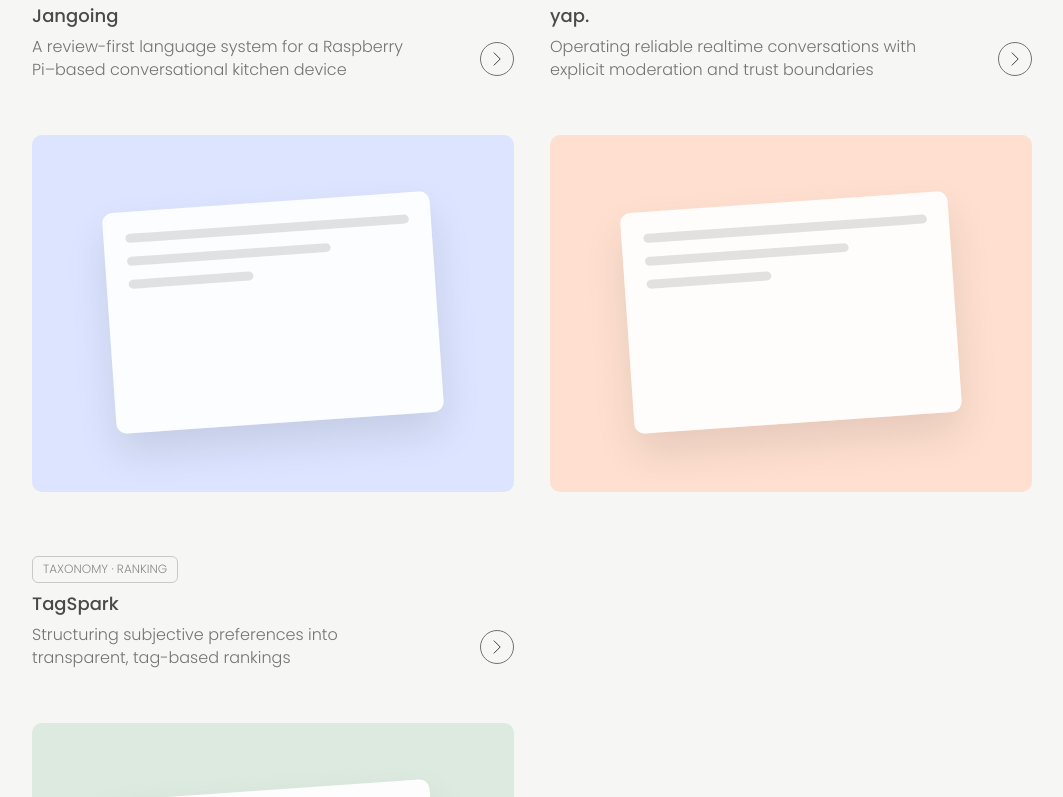
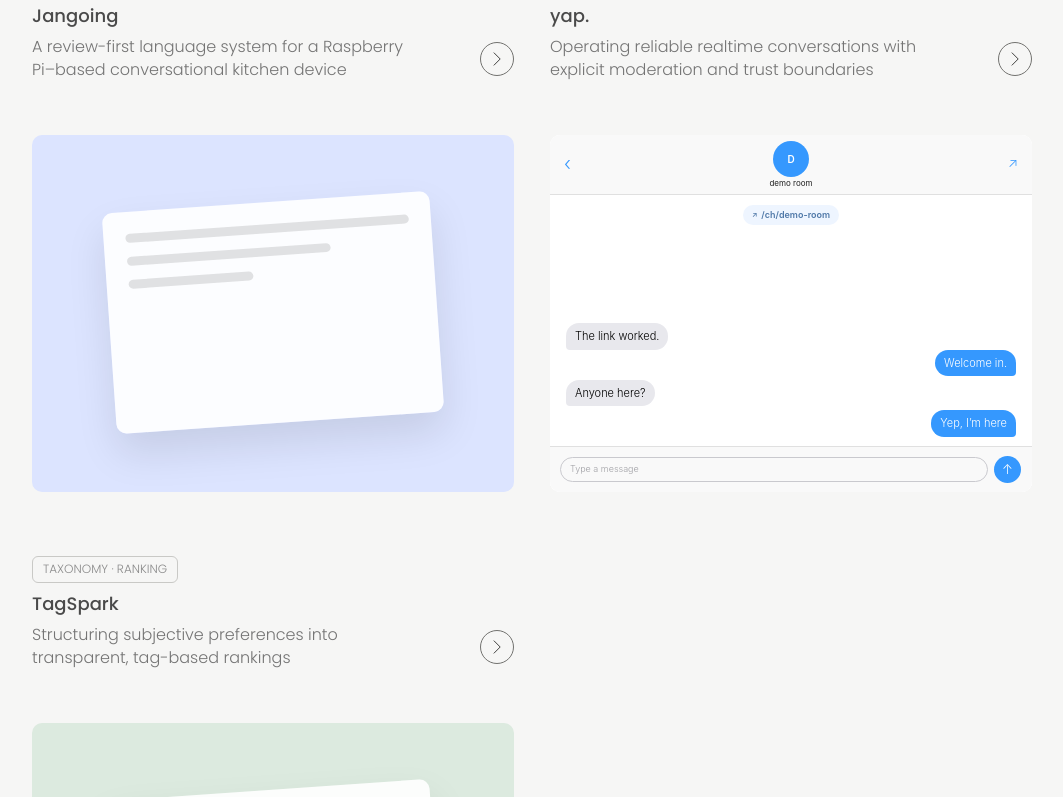
Before and after one commit to jiji123526/portfolio, a Next.js app: page / in a window 1280 px wide. Shown: the part 840-1637 px from the top of the page, without its empty margins (108-1171 px from the left). Built offline with nearby package versions, Linux system fonts and the light colour scheme.

Commit message:
Add Yap homepage teaser and visual theme

```diff
--- a/app/globals.css
+++ b/app/globals.css
@@ -63,6 +63,47 @@ a { color:inherit; text-decoration:none; }
 .art-window { width:68%; height:62%; background:rgba(255,255,255,.92); border-radius:10px; padding:22px; transform:rotate(-4deg); box-shadow:0 20px 40px rgba(0,0,0,.1); }
 .art-window span { display:block; height:9px; background:rgba(30,30,30,.12); border-radius:10px; margin-bottom:14px; }
 .art-window span:nth-child(2){width:72%}.art-window span:nth-child(3){width:44%}
+.yap-thumbnail-art { background:#fff!important; }
+.yap-thumbnail-phone { width:100%; height:100%; display:flex; flex-direction:column; overflow:hidden; background:#fff; color:#000; font-family:-apple-system,BlinkMacSystemFont,"SF Pro Text","Segoe UI",Roboto,Helvetica,Arial,sans-serif; }
+.yap-thumbnail-header { min-height:clamp(44px,5vw,60px); display:grid; grid-template-columns:32px 1fr 32px; align-items:center; padding:6px 14px; border-bottom:.5px solid rgba(0,0,0,.1); background:rgba(249,249,249,.9); color:#3598fe; font-size:19px; }
+.yap-thumbnail-header>span:last-child { justify-self:end; font-size:13px; }
+.yap-thumbnail-header>div { min-width:0; display:flex; flex-direction:column; align-items:center; gap:2px; }
+.yap-thumbnail-header i { width:clamp(26px,3vw,36px); height:clamp(26px,3vw,36px); display:grid; place-items:center; border-radius:50%; background:#3598fe; color:#fff; font-size:10px; line-height:1; font-style:normal; font-weight:600; }
+.yap-thumbnail-header strong { max-width:160px; overflow:hidden; color:#222; font-size:8px; line-height:1; font-weight:400; text-overflow:ellipsis; white-space:nowrap; }
+.yap-thumbnail-room { position:relative; flex:1; min-height:0; display:flex; flex-direction:column; padding:10px 16px 9px; overflow:hidden; }
+.yap-thumbnail-link { align-self:center; display:inline-flex; align-items:center; gap:4px; padding:5px 9px; border-radius:999px; background:#eef5ff; color:#4f78a8; font-size:9px; line-height:1.2; font-weight:600; }
+.yap-thumbnail-link i { font-style:normal; font-size:7px; }
+.yap-thumbnail-messages { flex:1; min-height:0; display:flex; flex-direction:column; justify-content:flex-end; align-items:flex-start; padding-top:6px; }
+.yap-thumbnail-messages>*+* { margin-top:4px; }
+.yap-thumbnail-bubble { max-width:74%; margin:0; padding:6px 9px; font-size:clamp(9px,1vw,11px); line-height:1.3; overflow-wrap:anywhere; }
+.yap-thumbnail-bubble.is-received { border-radius:13px 13px 13px 4px; background:#e8e8ed; color:#000; }
+.yap-thumbnail-bubble.is-sent { align-self:flex-end; border-radius:13px 13px 4px 13px; background:#3598fe; color:#fff; }
+.yap-thumbnail-reply { position:relative; width:100%; display:flex; justify-content:flex-end; }
+.yap-thumbnail-reply .yap-thumbnail-bubble { align-self:auto; }
+.yap-thumbnail-bubble.is-arrival-one { max-height:0; margin-top:0; padding-block:0; overflow:hidden; opacity:0; transform:translateY(5px); animation:yap-thumbnail-message-one 7s ease-in-out infinite; }
+.yap-thumbnail-reply.is-arrival-two { max-height:0; margin-top:0; opacity:0; transform:translateY(5px); animation:yap-thumbnail-message-two 7s ease-in-out infinite; }
+.yap-thumbnail-reaction { position:absolute; right:4px; bottom:-7px; min-width:18px; height:14px; display:grid; place-items:center; border:1px solid #e1e1e4; border-radius:999px; background:#fff; color:#d94a55; font-size:8px; line-height:1; opacity:0; transform:scale(.7); box-shadow:0 2px 5px rgba(0,0,0,.08); animation:yap-thumbnail-reaction 7s ease-in-out infinite; }
+.yap-thumbnail-private { position:absolute; left:50%; bottom:8px; display:inline-flex; align-items:center; gap:5px; padding:5px 9px; border-radius:999px; background:#efe7f6; color:#6b4a82; font-size:8px; line-height:1.2; font-weight:600; opacity:0; transform:translate(-50%,4px); animation:yap-thumbnail-private 7s ease-in-out infinite; white-space:nowrap; }
+.yap-thumbnail-private i { color:#7b3fa0; font-size:5px; font-style:normal; }
+.yap-thumbnail-composer { min-height:clamp(35px,4vw,46px); display:grid; grid-template-columns:1fr 28px; align-items:center; gap:6px; padding:6px 10px; border-top:.5px solid rgba(0,0,0,.1); background:rgba(249,249,249,.92); }
+.yap-thumbnail-composer>span { min-width:0; padding:6px 9px; border:1px solid #c9c9ce; border-radius:999px; color:#a0a0a5; font-size:9px; line-height:1.2; }
+.yap-thumbnail-composer>i { width:27px; height:27px; display:grid; place-items:center; border-radius:50%; background:#3598fe; color:#fff; font-size:13px; line-height:1; font-style:normal; }
+@keyframes yap-thumbnail-message-one { 0%,16% { max-height:0; margin-top:0; padding-block:0; opacity:0; transform:translateY(5px); } 20%,88% { max-height:40px; margin-top:4px; padding-block:6px; opacity:1; transform:translateY(0); } 93%,100% { max-height:0; margin-top:0; padding-block:0; opacity:0; transform:translateY(2px); } }
+@keyframes yap-thumbnail-message-two { 0%,30% { max-height:0; margin-top:0; opacity:0; transform:translateY(5px); } 34%,88% { max-height:40px; margin-top:4px; opacity:1; transform:translateY(0); } 93%,100% { max-height:0; margin-top:0; opacity:0; transform:translateY(2px); } }
+@keyframes yap-thumbnail-reaction { 0%,46% { opacity:0; transform:scale(.7); } 49%,76% { opacity:1; transform:scale(1); } 80%,100% { opacity:0; transform:scale(.82); } }
+@keyframes yap-thumbnail-private { 0%,57% { opacity:0; transform:translate(-50%,4px); } 61%,70% { opacity:1; transform:translate(-50%,0); } 75%,100% { opacity:0; transform:translate(-50%,-2px); } }
+@media (prefers-reduced-motion:reduce) {
+  .yap-thumbnail-bubble.is-arrival-one { max-height:40px; margin-top:4px; padding-block:6px; opacity:1; transform:none; animation:none!important; }
+  .yap-thumbnail-reply.is-arrival-two { max-height:40px; margin-top:4px; opacity:1; transform:none; animation:none!important; }
+  .yap-thumbnail-reaction { opacity:1; transform:scale(1); animation:none!important; }
+  .yap-thumbnail-private { opacity:1; transform:translate(-50%,0); animation:none!important; }
+}
+@media (max-width:480px) {
+  .yap-thumbnail-header { min-height:40px; }
+  .yap-thumbnail-header i { width:22px; height:22px; }
+  .yap-thumbnail-room { padding-block:6px; }
+  .yap-thumbnail-composer { min-height:31px; }
+}
 .coming-soon { opacity:.58; }.soon-art { background:#ddd; }.soon-art::before { content:''; position:absolute; inset:12% 16%; border-radius:12px; background:#2f3031; filter:blur(5px); }.soon-art span { position:relative; color:#fff; font-size:.8rem; font-weight:500; }
 .experiments { padding-bottom:120px; }.experiment-row { display:grid; grid-template-columns:.7fr 1.4fr auto; gap:36px; align-items:center; padding:30px 4px; border-top:1px solid var(--line); border-bottom:1px solid var(--line); }.experiment-row>span { color:#92928e; font-size:.68rem; letter-spacing:.04em; }.experiment-row h2 { margin:0 0 5px; font-size:1.05rem; font-weight:500; }.experiment-row p { margin:0; color:#777; font-size:.82rem; }.experiment-row>.external-arrow { width:14px; height:14px; color:#777; transition:transform .2s ease,color .2s ease; }.experiment-row:hover>.external-arrow { color:var(--ink); transform:translate(3px,-3px); }
 .footer { min-height:280px; display:flex; flex-direction:column; justify-content:space-between; padding-block:60px 48px; }.footer p { margin:0; color:#9a9a96; font-size:.72rem; }
@@ -99,9 +140,12 @@ a { color:inherit; text-decoration:none; }
 .media-note { position:absolute; left:50%; bottom:20px; width:calc(100% - 40px); transform:translateX(-50%); margin:0; text-align:center; color:#777; font-size:.66rem; line-height:1.4; letter-spacing:.015em; }
 
 /* yap. interactive case-study opening */
-.yap-case-opening { width:100%; }
-.yap-hero-stage { width:100%; min-height:clamp(700px,100svh,960px); margin:0 0 72px; display:grid; place-items:center; overflow:hidden; background:radial-gradient(circle at 64% 28%,rgba(53,152,254,.16),transparent 42%),linear-gradient(145deg,#edf5ff,#f8fafc 68%); }
-.yap-demo-wrap { width:min(1240px,calc(100% - 64px)); display:grid; grid-template-columns:minmax(280px,430px) minmax(320px,480px); align-items:center; justify-content:center; gap:clamp(48px,8vw,128px); padding:96px 0 64px; }
+.yap-case-study { --yap-page-bg:#f3f8fd; background:var(--yap-page-bg); }
+.yap-case-opening { width:100%; background:var(--yap-page-bg,#f3f8fd); }
+.yap-hero-stage { position:relative; width:100%; min-height:clamp(700px,100svh,960px); margin:0; display:grid; place-items:center; overflow:hidden; background:radial-gradient(circle at 64% 28%,rgba(53,152,254,.16),transparent 42%),linear-gradient(145deg,#edf5ff,var(--yap-page-bg,#f3f8fd) 68%); }
+.yap-hero-stage::after { content:""; position:absolute; z-index:0; right:0; bottom:-2px; left:0; height:180px; background:linear-gradient(180deg,rgba(243,248,253,0),var(--yap-page-bg,#f3f8fd) 88%); pointer-events:none; }
+.case-meta.yap-case-meta { position:relative; z-index:1; margin-top:-3px; border:0; background:var(--yap-page-bg,#f3f8fd); }
+.yap-demo-wrap { position:relative; z-index:1; width:min(1240px,calc(100% - 64px)); display:grid; grid-template-columns:minmax(280px,430px) minmax(320px,480px); align-items:center; justify-content:center; gap:clamp(48px,8vw,128px); padding:96px 0 64px; }
 .yap-hero-stage-copy { align-self:center; }
 .yap-hero-stage-copy>span { display:block; margin-bottom:22px; color:#3f709c; font-size:.68rem; line-height:1.4; font-weight:500; letter-spacing:.12em; }
 .yap-hero-stage-copy h2 { max-width:430px; margin:0; color:#16324b; font-size:clamp(1.8rem,3.2vw,3.2rem); line-height:1.14; font-weight:400; letter-spacing:-.045em; }
@@ -164,18 +208,18 @@ a { color:inherit; text-decoration:none; }
 .architecture { display:grid; grid-template-columns:.7fr 1.3fr; align-items:center; gap:72px; }.architecture-copy h2 { margin:0 0 24px; font-size:clamp(1.8rem,3vw,3rem); line-height:1.25; font-weight:400; letter-spacing:-.04em; }.architecture-copy>p:not(.eyebrow) { color:#777; line-height:1.8; font-size:.88rem; }.architecture-copy>p:not(.eyebrow)+p { margin-top:18px; }.architecture-placeholder { --mx:0px; --my:0px; min-height:410px; border-radius:12px; background:#e6e6e3; display:grid; place-items:center; position:relative; transform:translate(var(--mx),var(--my)); transition:transform .28s ease-out; }.architecture-flow { width:84%; display:flex; align-items:center; justify-content:center; flex-wrap:wrap; gap:12px; }.architecture-flow span { padding:14px 16px; border-radius:8px; background:#fff; box-shadow:0 8px 24px rgba(0,0,0,.06); font-size:.72rem; }.architecture-flow i { color:#999; font-style:normal; }
 .yap-architecture { grid-template-columns:1fr; gap:50px; }
 .yap-architecture .architecture-copy { max-width:820px; }
-.yap-system-diagram { padding:24px; border:1px solid #d0d0cc; border-radius:12px; background:#ecece9; }
-.yap-diagram-head { display:flex; align-items:center; justify-content:space-between; gap:24px; padding-bottom:20px; border-bottom:1px solid #d2d2ce; color:#888883; font-size:.55rem; letter-spacing:.08em; }
-.yap-diagram-head>div { display:flex; align-items:center; gap:9px; }.yap-diagram-head i { width:30px; height:1px; background:#aaa9a4; }.yap-diagram-head p { margin:0; letter-spacing:0; }
+.yap-system-diagram { padding:24px; border:1px solid #bdd3e5; border-radius:12px; background:linear-gradient(145deg,rgba(255,255,255,.72),rgba(229,241,251,.9)); }
+.yap-diagram-head { display:flex; align-items:center; justify-content:space-between; gap:24px; padding-bottom:20px; border-bottom:1px solid #c4d9ea; color:#55748f; font-size:.55rem; letter-spacing:.08em; }
+.yap-diagram-head>div { display:flex; align-items:center; gap:9px; }.yap-diagram-head i { width:30px; height:1px; background:#83a7c3; }.yap-diagram-head p { margin:0; color:#67839a; letter-spacing:0; }
 .yap-desktop-graph { position:relative; height:430px; margin-top:14px; }
 .yap-graph-lines { position:absolute; inset:0; width:100%; height:100%; overflow:visible; }
-.yap-edge { transition:opacity .18s ease; }.yap-edge>path { fill:none; stroke:#8f8f8a; stroke-width:1.2; vector-effect:non-scaling-stroke; transition:stroke .18s ease,stroke-width .18s ease; }.yap-edge.is-core>path { stroke:#4f4f4b; stroke-width:1.5; }.yap-edge.is-active>path { stroke:#3598fe; stroke-width:2; }.yap-edge.is-muted { opacity:.34; }.yap-graph-lines #yap-arrow path { fill:#74746f; }.yap-graph-lines #yap-arrow-active path { fill:#3598fe; }
-.yap-system-node { appearance:none; position:absolute; width:18%; min-height:100px; padding:15px; border:1px solid #aaa9a4; border-radius:9px; background:#f7f7f4; color:#30302e; font:inherit; text-align:left; cursor:pointer; display:flex; flex-direction:column; justify-content:center; transition:opacity .18s ease,border-color .18s ease,background .18s ease,transform .18s ease,box-shadow .18s ease; }
-.yap-system-node>span { color:#747470; font-size:.58rem; letter-spacing:.11em; text-transform:uppercase; }.yap-system-node>strong { margin-top:8px; font-size:.82rem; line-height:1.25; font-weight:500; }.yap-system-node>small { margin-top:8px; color:#666662; font-size:.62rem; line-height:1.45; }.yap-system-node[data-muted='true'] { opacity:.45; }.yap-system-node[data-active='true'] { border-color:#3598fe; background:#f9fbfd; box-shadow:0 0 0 1px rgba(53,152,254,.12); }.yap-system-node:focus-visible { outline:2px solid #3598fe; outline-offset:3px; }
+.yap-edge { transition:opacity .18s ease; }.yap-edge>path { fill:none; stroke:#7896ad; stroke-width:1.2; vector-effect:non-scaling-stroke; transition:stroke .18s ease,stroke-width .18s ease; }.yap-edge.is-core>path { stroke:#426783; stroke-width:1.5; }.yap-edge.is-active>path { stroke:#3598fe; stroke-width:2; }.yap-edge.is-muted { opacity:.3; }.yap-graph-lines #yap-arrow path { fill:#68869d; }.yap-graph-lines #yap-arrow-active path { fill:#3598fe; }
+.yap-system-node { appearance:none; position:absolute; width:18%; min-height:100px; padding:15px; border:1px solid #abc4d8; border-radius:9px; background:rgba(250,253,255,.9); color:#16324b; font:inherit; text-align:left; cursor:pointer; display:flex; flex-direction:column; justify-content:center; transition:opacity .18s ease,border-color .18s ease,background .18s ease,transform .18s ease,box-shadow .18s ease; }
+.yap-system-node>span { color:#55748f; font-size:.58rem; letter-spacing:.11em; text-transform:uppercase; }.yap-system-node>strong { margin-top:8px; font-size:.82rem; line-height:1.25; font-weight:500; }.yap-system-node>small { margin-top:8px; color:#60788c; font-size:.62rem; line-height:1.45; }.yap-system-node[data-muted='true'] { opacity:.4; }.yap-system-node[data-active='true'] { border-color:#3598fe; background:#edf6ff; box-shadow:0 0 0 2px rgba(53,152,254,.14); }.yap-system-node:focus-visible { outline:2px solid #176fc9; outline-offset:3px; }
 .yap-node-browser { left:2%; top:40px; }.yap-node-next { left:28%; top:40px; }.yap-node-worker { left:54%; top:40px; }.yap-node-d1 { left:80%; top:40px; }.yap-node-do { left:80%; top:190px; }.yap-node-r2 { left:54%; top:295px; }
-.yap-path-label { position:absolute; z-index:1; padding:2px 4px; background:#ecece9; color:#74746f; font-size:.46rem; letter-spacing:.06em; }.request-label,.commit-label { top:62px; transform:translateX(-50%); }.request-label { left:24%; }.commit-label { left:76%; }.fanout-label { left:18%; top:394px; }.media-label { left:64%; top:212px; }
+.yap-path-label { position:absolute; z-index:1; padding:2px 4px; background:#e8f2fa; color:#55748f; font-size:.46rem; letter-spacing:.06em; }.request-label,.commit-label { top:62px; transform:translateX(-50%); }.request-label { left:24%; }.commit-label { left:76%; }.fanout-label { left:18%; top:394px; }.media-label { left:64%; top:212px; }
 .yap-mobile-graph { display:none; }
-.yap-diagram-detail { min-height:92px; padding:18px 20px; border-radius:8px; background:#282827; color:#f2f2ee; }.yap-diagram-detail span { color:#aeb7b3; font-size:.62rem; letter-spacing:.11em; }.yap-diagram-detail p { max-width:760px; margin:9px 0 0; color:#d1d1cc; font-size:.86rem; line-height:1.65; }
+.yap-diagram-detail { min-height:92px; padding:18px 20px; border-radius:8px; background:#16324b; color:#f3f8fc; }.yap-diagram-detail span { color:#7bc0ff; font-size:.62rem; letter-spacing:.11em; }.yap-diagram-detail p { max-width:760px; margin:9px 0 0; color:#d8e7f2; font-size:.86rem; line-height:1.65; }
 @media (hover:hover) { .yap-system-node:hover { transform:translateY(-2px); } }
 
 /* yap. case-study narrative */
@@ -734,7 +778,7 @@ a { color:inherit; text-decoration:none; }
   .owner-control-demo__controls,.private-visibility-demo__controls,.live-session-demo__controls { width:min(420px,100%); }
 }
 @media (max-width:599px) {
-  .yap-hero-stage { width:100%; min-height:0; margin:0 0 54px; padding:12px; overflow:visible; }
+  .yap-hero-stage { width:100%; min-height:0; margin:0; padding:12px; overflow:visible; }
   .yap-demo-wrap { width:100%; grid-template-columns:1fr; align-items:start; gap:28px; padding:76px 4px 24px; }
   .yap-hero-stage-copy { padding:0 8px; }
   .yap-hero-stage-copy>span { margin-bottom:12px; font-size:.62rem; }
@@ -749,5 +793,12 @@ a { color:inherit; text-decoration:none; }
 @media (max-width:480px) {
   .yap-constraint-diagram { gap:5px; }.yap-constraint-diagram span { padding:7px 6px; }.yap-transformation-stats { grid-template-columns:1fr; }.yap-transformation-stats article { border-right:0; border-bottom:1px solid #38536b; }.yap-transformation-stats article:last-child { border-bottom:0; }.yap-authority-comparison th,.yap-authority-comparison td { padding:15px 12px; font-size:.78rem; }.link-room-demo { min-height:460px; padding:10px; border-radius:18px; }.link-room-demo__invite { padding:20px; border-radius:20px; }.link-room-demo__invite-footer { align-items:stretch; flex-direction:column; }.link-room-demo__invite-footer>span { max-width:none; }.link-room-demo__invite-footer button { width:100%; }.link-room-demo__phone { height:450px; border-radius:20px; }.owner-control-demo,.private-visibility-demo,.live-session-demo { padding:10px; border-radius:18px; }.owner-control-demo__controls,.private-visibility-demo__controls,.live-session-demo__controls { padding:20px; }.owner-control-demo__phone,.private-visibility-demo__phone,.live-session-demo__phone { height:470px; border-radius:20px; }.yap-impact-main strong { font-size:4.7rem; }
 }
+@media (max-width:760px) {
+  .yap-mobile-arrow { color:#7896ad; }
+  .yap-mobile-arrow.is-active { color:#3598fe; }
+  .yap-mobile-branches section { border-color:#bdd3e5; background:rgba(255,255,255,.42); }
+  .yap-mobile-branches section>span { color:#55748f; }
+  .yap-mobile-branches section>p { color:#60788c; }
+}
 @media (prefers-reduced-motion:reduce) { html { scroll-behavior:auto; } * { transition:none!important; } .reveal { opacity:1; transform:none; } .scroll-progress { display:none; } html[data-transition] body>main { opacity:1; transform:none; } .yap-demo__row--new,.yap-demo__typing span,.yap-demo__send,.link-room-demo>section,.link-room-demo__loading i,.link-room-demo__message-row.is-sent,.owner-control-demo__passcode,.owner-control-demo__frozen,.owner-control-demo__blocked,.owner-control-demo__message.is-new,.private-visibility-demo__content,.private-visibility-demo__message.is-new,.private-visibility-demo__reply.is-new,.private-visibility-demo__replying i,.live-session-demo__banner,.live-session-demo__banner>span,.live-session-demo__reaction,.live-session-demo__broadcast span,.live-session-demo__overlay,.live-session-demo__modal,.live-session-demo__message.is-new,.live-session-demo__modal-icon.is-live::after { animation:none!important; } }
 .sr-only { position:absolute; width:1px; height:1px; padding:0; margin:-1px; overflow:hidden; clip:rect(0,0,0,0); white-space:nowrap; border:0; }
--- a/app/page.tsx
+++ b/app/page.tsx
@@ -3,6 +3,7 @@ import { projects } from '@/lib/project-data';
 import { ExternalArrow } from '@/components/external-arrow';
 import { TransitionLink } from '@/components/transition-link';
 import { TunerIllustration } from '@/components/tuner-illustration';
+import { YapAmbientThumbnail } from '@/components/yap-ambient-thumbnail';
 import { MotionEffects } from './motion-effects';
 
 const ArrowCircle = () => (
@@ -44,7 +45,16 @@ export default function Home() {
             <TransitionLink className={`project-card tone-${index + 1} reveal`} href={`/work/${project.slug}`} key={project.slug} direction="forward">
               <div className="project-meta"><span className="metric-badge">{project.metric}</span><span className="sr-only">{project.category}</span></div>
               <div className="project-heading"><div><h2>{project.title}</h2><p>{project.summary}</p></div><ArrowCircle /></div>
-              <div className="project-art" aria-hidden="true"><div className="art-window"><span /><span /><span /></div></div>
+              <div
+                className={`project-art ${project.slug === 'yap-anonymous-chat' ? 'yap-thumbnail-art' : ''}`}
+                aria-hidden="true"
+              >
+                {project.slug === 'yap-anonymous-chat' ? (
+                  <YapAmbientThumbnail />
+                ) : (
+                  <div className="art-window"><span /><span /><span /></div>
+                )}
+              </div>
             </TransitionLink>
           ))}
         </div>
--- /dev/null
+++ b/components/yap-ambient-thumbnail.tsx
@@ -0,0 +1,45 @@
+export function YapAmbientThumbnail() {
+  return (
+    <div className="yap-thumbnail-phone">
+      <header className="yap-thumbnail-header">
+        <span aria-hidden="true">‹</span>
+        <div>
+          <i>D</i>
+          <strong>demo room</strong>
+        </div>
+        <span aria-hidden="true">↗</span>
+      </header>
+
+      <div className="yap-thumbnail-room">
+        <span className="yap-thumbnail-link">
+          <i aria-hidden="true">↗</i>
+          /ch/demo-room
+        </span>
+
+        <div className="yap-thumbnail-messages">
+          <p className="yap-thumbnail-bubble is-received">The link worked.</p>
+          <p className="yap-thumbnail-bubble is-sent">Welcome in.</p>
+          <p className="yap-thumbnail-bubble is-received is-arrival-one">
+            Anyone here?
+          </p>
+          <div className="yap-thumbnail-reply is-arrival-two">
+            <p className="yap-thumbnail-bubble is-sent">Yep, I’m here</p>
+            <span className="yap-thumbnail-reaction" aria-hidden="true">
+              ♥
+            </span>
+          </div>
+        </div>
+
+        <span className="yap-thumbnail-private">
+          <i aria-hidden="true">●</i>
+          Private message
+        </span>
+      </div>
+
+      <footer className="yap-thumbnail-composer">
+        <span>Type a message</span>
+        <i aria-hidden="true">↑</i>
+      </footer>
+    </div>
+  );
+}
```
Also changed, not shown: app/work/[slug]/page.tsx (+5 -2 lines).
